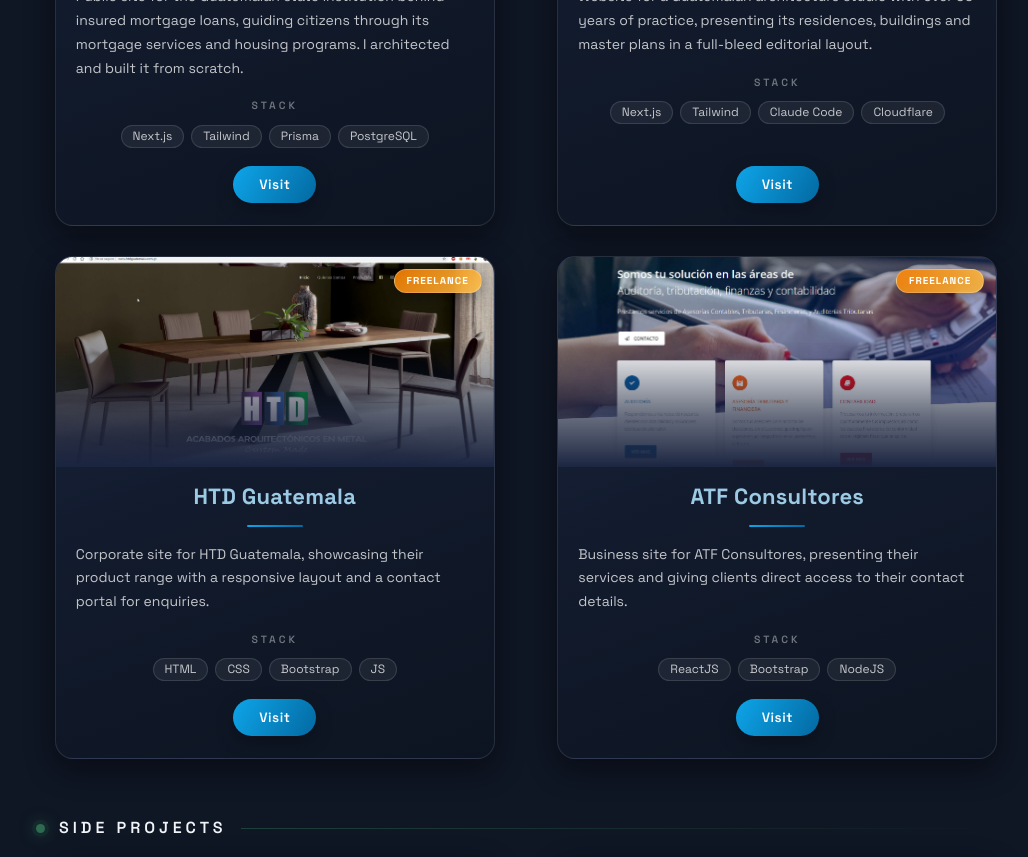
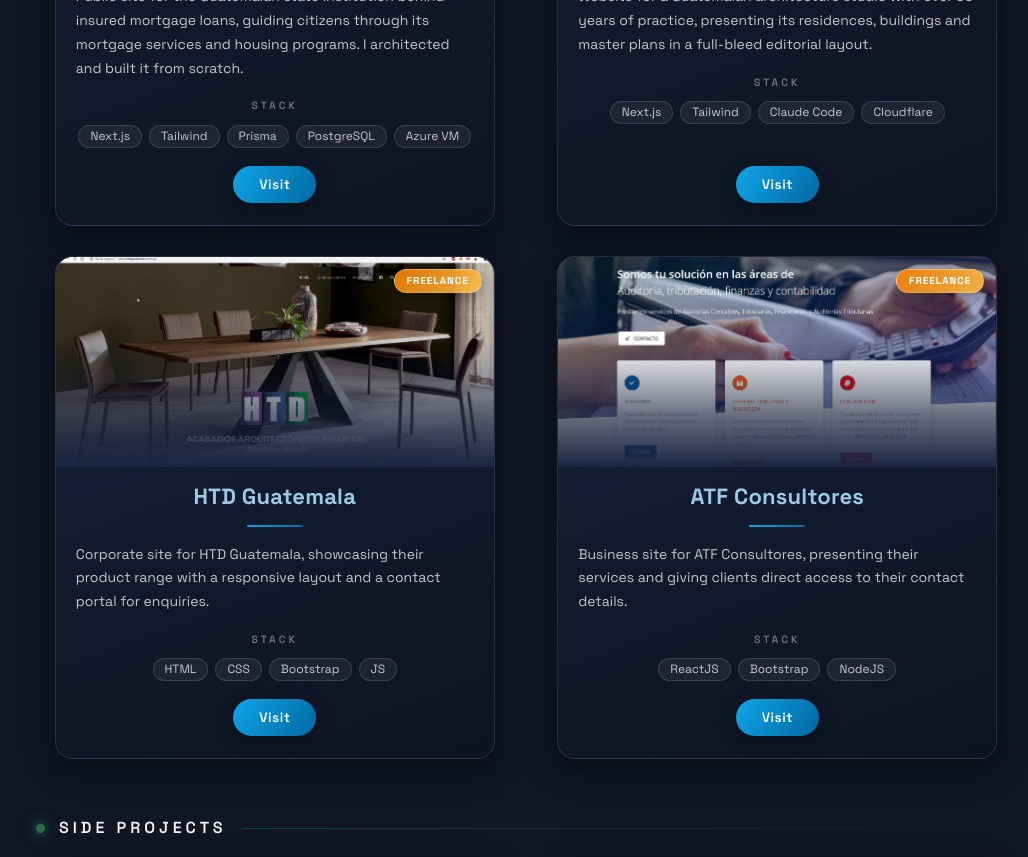
Before and after one commit to WernerOvalle/PortfolioWerner, a Next.js app: page / in a window 1280 px wide. Shown: the part 3320-4177 px from the top of the page, without its empty margins (114-1142 px from the left). Built offline with nearby package versions, Linux system fonts and the light colour scheme.

Commit message:
Tag the FHA site as hosted on an Azure VM
Co-Authored-By: Claude Opus 5.5 <noreply@anthropic.com>
Claude-Session: https://claude.ai/code/session_014shDLJZ4NZSWc3cEgypKJ8

```diff
--- a/src/constants/constants.js
+++ b/src/constants/constants.js
@@ -452,7 +452,7 @@ export const projectCategories = [
         title: "FHA Guatemala",
         description: "Public site for the Guatemalan state institution behind insured mortgage loans, guiding citizens through its mortgage services and housing programs. I architected and built it from scratch.",
         image: "/images/fha-guatemala.jpg",
-        tags: ["Next.js", "Tailwind", "Prisma", "PostgreSQL"],
+        tags: ["Next.js", "Tailwind", "Prisma", "PostgreSQL", "Azure VM"],
         visitpreview: "",
         visit: "https://fha.gob.gt/",
         badge: "Work",
```
